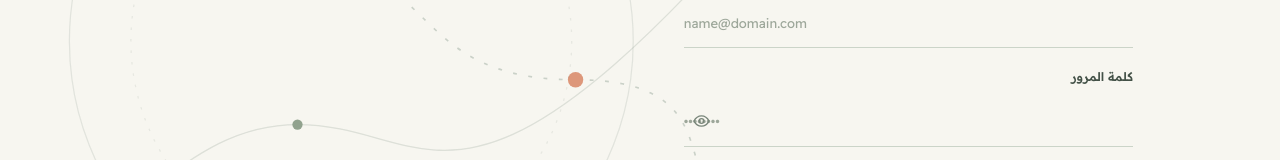
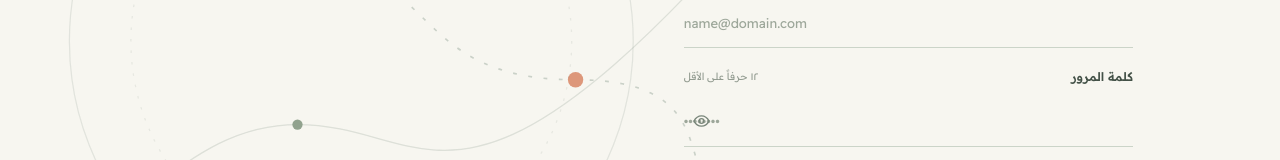
Before and after one commit to ni3yyn/dz-tracker, a Next.js app in the folder apps/web/: page /register in a window 1280 px wide. Shown: the part 526-686 px from the top of the page. Built offline with nearby package versions, Linux system fonts and the light colour scheme; no server answers.

Commit message:
Require longer passwords for new merchant accounts

```diff
--- a/apps/web/src/app/(auth)/AuthForm.tsx
+++ b/apps/web/src/app/(auth)/AuthForm.tsx
@@ -130,10 +130,10 @@ export default function AuthForm({ mode, isAuthenticated = false, nextPath = ''
             <div className={styles.field}>
               <div className={styles.labelRow}>
                 <label htmlFor={passwordId}>كلمة المرور</label>
-                {isLogin && <span className={styles.passwordHint}>٦ أحرف على الأقل</span>}
+                <span className={styles.passwordHint}>{isLogin ? '٦ أحرف على الأقل' : '١٢ حرفاً على الأقل'}</span>
               </div>
               <div className={styles.passwordWrap} dir="ltr">
-                <input id={passwordId} type={showPassword ? 'text' : 'password'} name="password" required minLength={6} autoComplete={isLogin ? 'current-password' : 'new-password'} placeholder="••••••••" className={styles.input} disabled={loading} />
+                <input id={passwordId} type={showPassword ? 'text' : 'password'} name="password" required minLength={isLogin ? 6 : 12} autoComplete={isLogin ? 'current-password' : 'new-password'} placeholder="••••••••" className={styles.input} disabled={loading} />
                 <button type="button" className={styles.passwordToggle} onClick={() => setShowPassword((current) => !current)} aria-label={showPassword ? 'إخفاء كلمة المرور' : 'إظهار كلمة المرور'} aria-pressed={showPassword} disabled={loading}><EyeIcon hidden={showPassword} /></button>
               </div>
             </div>
@@ -141,7 +141,7 @@ export default function AuthForm({ mode, isAuthenticated = false, nextPath = ''
               <div className={styles.field}>
                 <label htmlFor={confirmId}>تأكيد كلمة المرور</label>
                 <div className={styles.passwordWrap} dir="ltr">
-                  <input id={confirmId} type={showPassword ? 'text' : 'password'} name="passwordConfirm" required minLength={6} autoComplete="new-password" placeholder="أعد كتابة كلمة المرور" className={styles.input} disabled={loading} />
+                  <input id={confirmId} type={showPassword ? 'text' : 'password'} name="passwordConfirm" required minLength={12} autoComplete="new-password" placeholder="أعد كتابة كلمة المرور" className={styles.input} disabled={loading} />
                   <button type="button" className={styles.passwordToggle} onClick={() => setShowPassword((current) => !current)} aria-label={showPassword ? 'إخفاء كلمات المرور' : 'إظهار كلمات المرور'} aria-pressed={showPassword} disabled={loading}><EyeIcon hidden={showPassword} /></button>
                 </div>
               </div>
```
